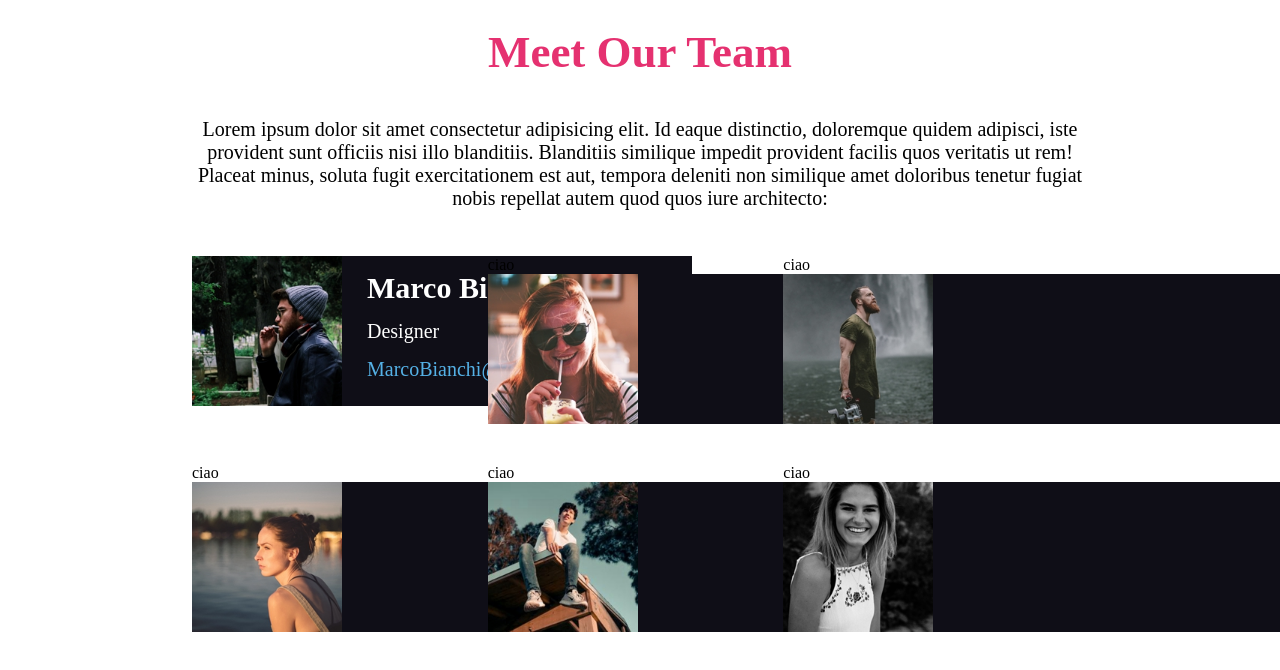
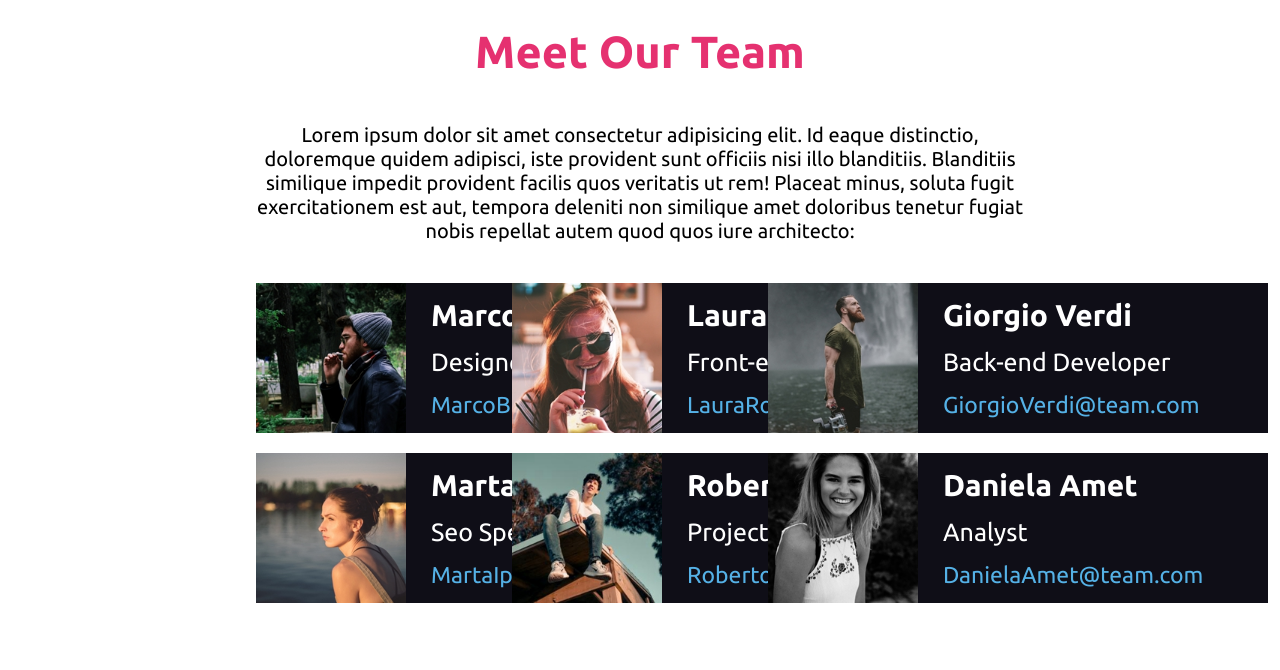
Before and after one commit to Alessio-Tosoni/html-css-float-cards, a plain HTML site: page index.html in a window 1280 px wide. Drawn offline with Linux system fonts and the light colour scheme.

Commit message:
fine esercizio

```diff
--- a/css/style.css
+++ b/css/style.css
@@ -1,27 +1,33 @@
 *{margin: 0;
 box-sizing: border-box;}
+body{font-family: 'Ubuntu', sans-serif;}
 
 h1{text-align: center;
 color: #E53170;
-font-weight: bolder;
+font-weight: 700;
 font-size: 45px;
 margin-top: 2%;
+margin-bottom: 45px;
 }
 
-.container{width: 70%;
+.container{width: 60%;
 margin: auto;
-margin-top: 40px;}
+margin-top: 40px;
+text-align:center ;}
 
-.clearfix::after{clear: both;}
+.clearfix::after{
+clear: both;
+content: "";
+display: table;}
 
-.introduzione{text-align: center;
-font-weight: 500;
+.introduzione{font-weight: 500;
 font-size: 20px;
-margin-bottom: 3%;}
+margin-bottom: 30px;
+text-align: center;}
 
 .col{float: left;
-width: 33%;
-margin: 20px auto;}
+width: calc(100% / 3);
+margin: 10px auto;}
 
 img{height: 150px;
 float: left;
@@ -30,8 +36,7 @@ margin-right: 25px;}
 .card {background-color: #0F0E17;
 float: left;
 color: white;
-width: 500px;
-margin-right: 15px;}
+width: 500px;}
 
 .info {text-align: left;
 margin: 15px;
@@ -40,7 +45,7 @@ vertical-align: middle}
 .nome{font-size: 30px;
 font-weight: 800;}
 
-.ruolo{font-size: 20px;}
+.ruolo{font-size: 25px;}
 
 .email{color: #55B1E6;
-font-size: 20px;}
+font-size: 23px;}
--- a/index.html
+++ b/index.html
@@ -5,6 +5,9 @@
     <meta name="viewport" content="width=device-width, initial-scale=1.0">
     <title>Meet our team</title>
     <link rel="stylesheet" href="./css/style.css">
+    <link rel="preconnect" href="https://fonts.googleapis.com">
+    <link rel="preconnect" href="https://fonts.gstatic.com" crossorigin>
+    <link href="https://fonts.googleapis.com/css2?family=Ubuntu:wght@300;400;700&display=swap" rel="stylesheet">
 </head>
 <body>
     <header>
@@ -12,8 +15,8 @@
     </header>
 
     <main>
-        <div class="container">
-            <p class="introduzione">Lorem ipsum dolor sit amet consectetur adipisicing elit. Id eaque distinctio, doloremque quidem adipisci, iste provident sunt officiis nisi illo blanditiis. Blanditiis similique impedit provident facilis quos veritatis ut rem!
+        <section class="container clearfix">
+            <p class="introduzione">Lorem ipsum dolor sit amet consectetur adipisicing elit. Id eaque distinctio, doloremque quidem adipisci, iste provident sunt officiis nisi illo blanditiis. Blanditiis similique impedit  provident facilis quos veritatis ut rem!
                 Placeat minus, soluta fugit exercitationem est aut, tempora deleniti non similique amet doloribus tenetur fugiat nobis repellat autem quod quos iure architecto:
             </p>
 
@@ -22,7 +25,7 @@
             <div class="col 1 ">
 
                 <div class="card 1">
-                        <img src="./img/male1.png" alt="Marco Bianchi">
+                    <img src="./img/male1.png" alt="Marco Bianchi photo">
                     <p class="info nome">Marco Bianchi</p>
                     <p class="info ruolo">Designer</p>
                     <p class="info email">MarcoBianchi@team.com</p>
@@ -31,59 +34,77 @@
 
             </div>
 
-                <div class="col 2">ciao
+            <div class="col 2">
 
                 <div class="card 2">
 
-                        <img src="./img/female1.png" alt="">
+                    <img src="./img/female1.png" alt="Laura rossi photo">
+                    <p class="info nome">Laura Rossi</p>
+                    <p class="info ruolo">Front-end Developer</p>
+                    <p class="info email">LauraRossi@team.com</p>
 
                 </div>
 
             </div>
 
-                <div class="col 3">ciao
+            <div class="col 3">
 
                 <div class="card 3">
 
-                        <img src="./img/male2.png" alt="">
+                    <img src="./img/male2.png" alt="Giorgio Verdi photo">
+                    <p class="info nome">Giorgio Verdi</p>
+                    <p class="info ruolo">Back-end Developer</p>
+                    <p class="info email">GiorgioVerdi@team.com</p>
 
                 </div>
 
             </div>
 
-                <div class="col 4">ciao
+            <div class="col 4">
 
                 <div class="card 4">
 
-                        <img src="./img/female2.png" alt="">
+                    <img src="./img/female2.png" alt="Marta Ipsum photo">
+                    <p class="info nome">Marta Ipsum</p>
+                    <p class="info ruolo">Seo Specialist</p>
+                    <p class="info email">MartaIpsum@team.com</p>
 
                 </div>
 
             </div>
 
-                <div class="col 5">ciao
+            <div class="col 5">
 
                 <div class="card 5">
 
-                        <img src="./img/male3.png" alt="">
+                    <img src="./img/male3.png" alt="Roberto Lorem photo">
+                    <p class="info nome">Roberto Lorem</p>
+                    <p class="info ruolo">Project Manager</p>
+                    <p class="info email">RobertoLorem@team.com</p>
+
+                </div>
+
+            </div>
+
+            <div class="col 6">
+
+                <div class="card 6">
+
+                    <img src="./img/female3.png" alt="Daniela Amet photo">
+                    <p class="info nome">Daniela Amet</p>
+                    <p class="info ruolo">Analyst</p>
+                    <p class="info email">DanielaAmet@team.com</p>
 
                 </div>
 
 
             </div>
-
-                <div class="col 6">ciao
-
-                    <div class="card 6">
-
-                        <img src="./img/female3.png" alt="">
-
-                    </div>
-
-                </div>
+        </section>
 
 
-        </div>
+
+
+
     </main>
 </body>
 </html>
```
Lines whose indentation alone changed are shown as unchanged.
